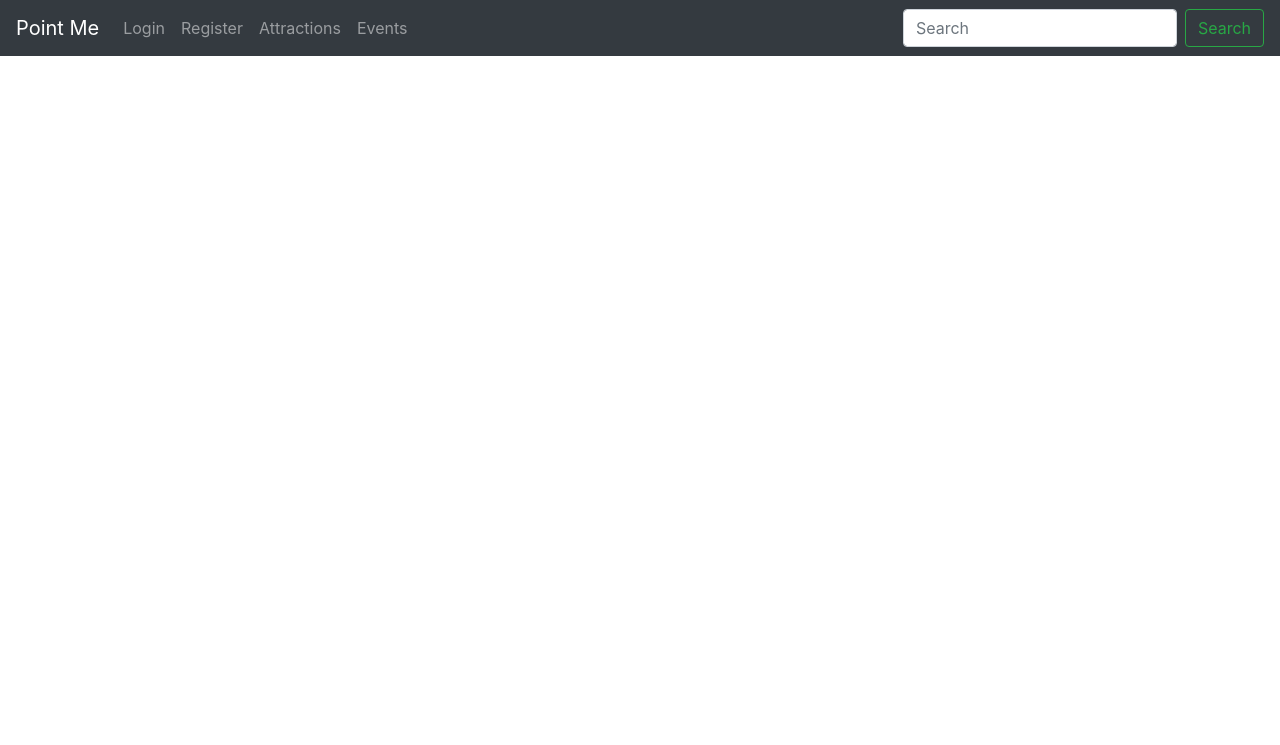
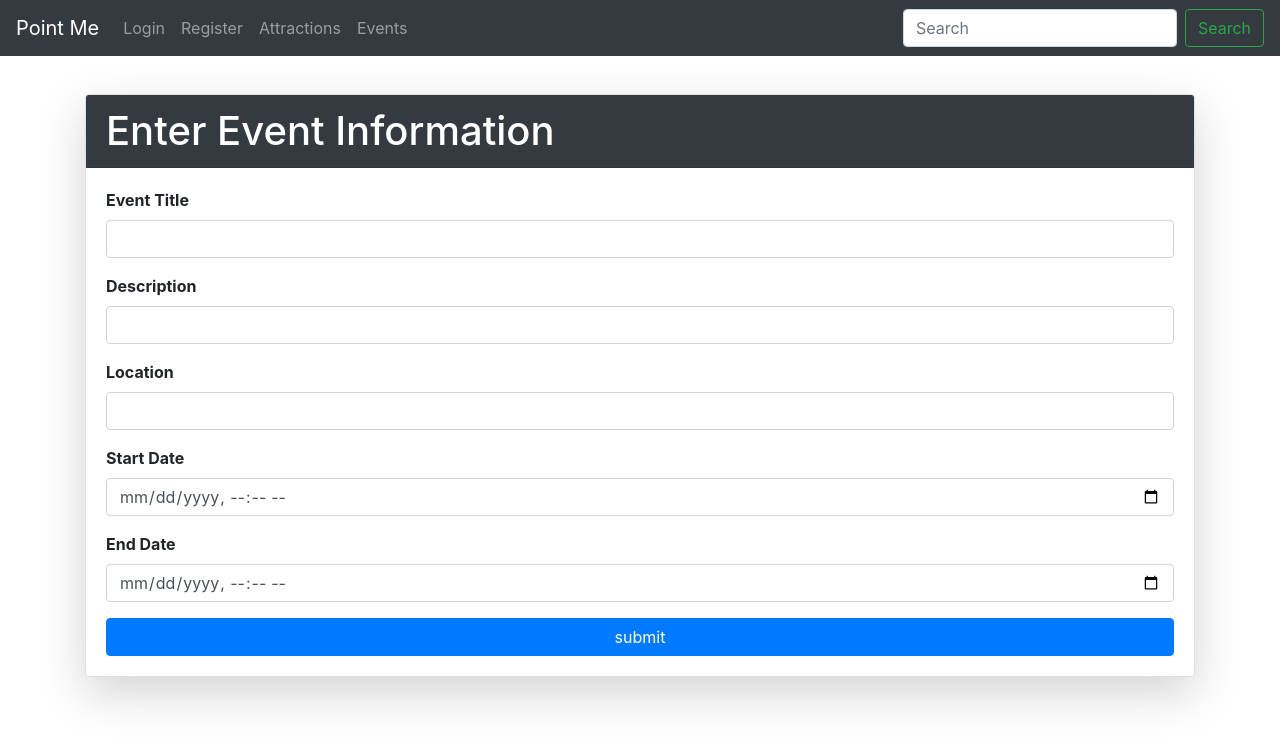
Before and after one commit to PredatorFeesh/PointMe-, a Flask app: page /create_event in a window 1280 px wide. Shown: the top 745 px of the page. Run offline with Flask 2, Linux system fonts and the light colour scheme; some libraries are stand-ins or nearby versions.

Commit message:
added event creation page

```diff
--- a/app/templates/create_event.html
+++ b/app/templates/create_event.html
@@ -1,4 +1,38 @@
 {%extends 'base.html'%}
 {% block content %}
+    <div class="container" style="margin-top: 3%">
+        <div class="card shadow-lg">
+            <h1 class="card-header bg-dark text-white">Enter Event Information</h1>
+            <div class="card-body">
+                <form>
+                    <div class="form-group">
+                        <label class="font-weight-bolder">Event Title</label>
+                        <input type="text" required class="form-control">
+                    </div>
 
+                    <div class="form-group">
+                        <label class="font-weight-bolder">Description</label>
+                        <input type="text" required class="form-control">
+                    </div>
+
+                    <div class="form-group">
+                        <label class="font-weight-bolder">Location</label>
+                        <input type="text" name="address" required class="form-control">
+                    </div>
+
+                    <div class="form-group">
+                        <label class="font-weight-bolder">Start Date</label>
+                        <input type="datetime-local" required class="form-control">
+                    </div>
+
+                    <div class="form-group">
+                        <label class="font-weight-bolder">End Date</label>
+                        <input type="datetime-local" required class="form-control">
+                    </div>
+
+                    <input type="submit" value="submit" class="btn btn-primary btn-block">
+                </form>
+            </div>
+        </div>
+    </div>
 {% endblock content %}
--- a/app/views.py
+++ b/app/views.py
@@ -16,8 +16,6 @@ def user_loader(id):
 login_manager.login_view = "login"
 
 login_manager.init_app(app)
-
-
 
 @app.route('/logout')
 def logout():
```
Also changed, not shown: app/templates/attractions.html (+4 -3 lines), app/templates/events.html (+26 -1 lines), app/templates/profile.html (+0 -7 lines).
